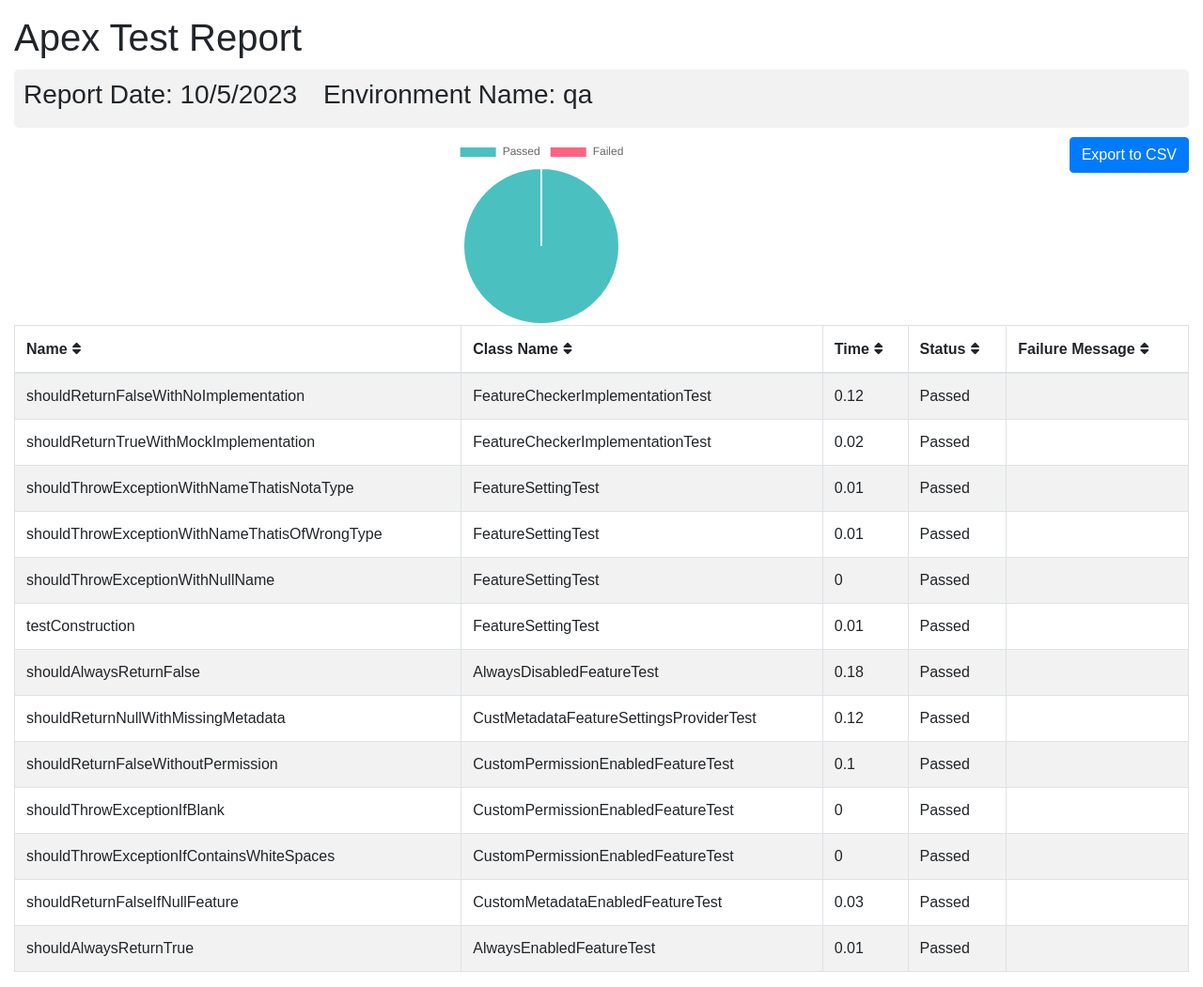
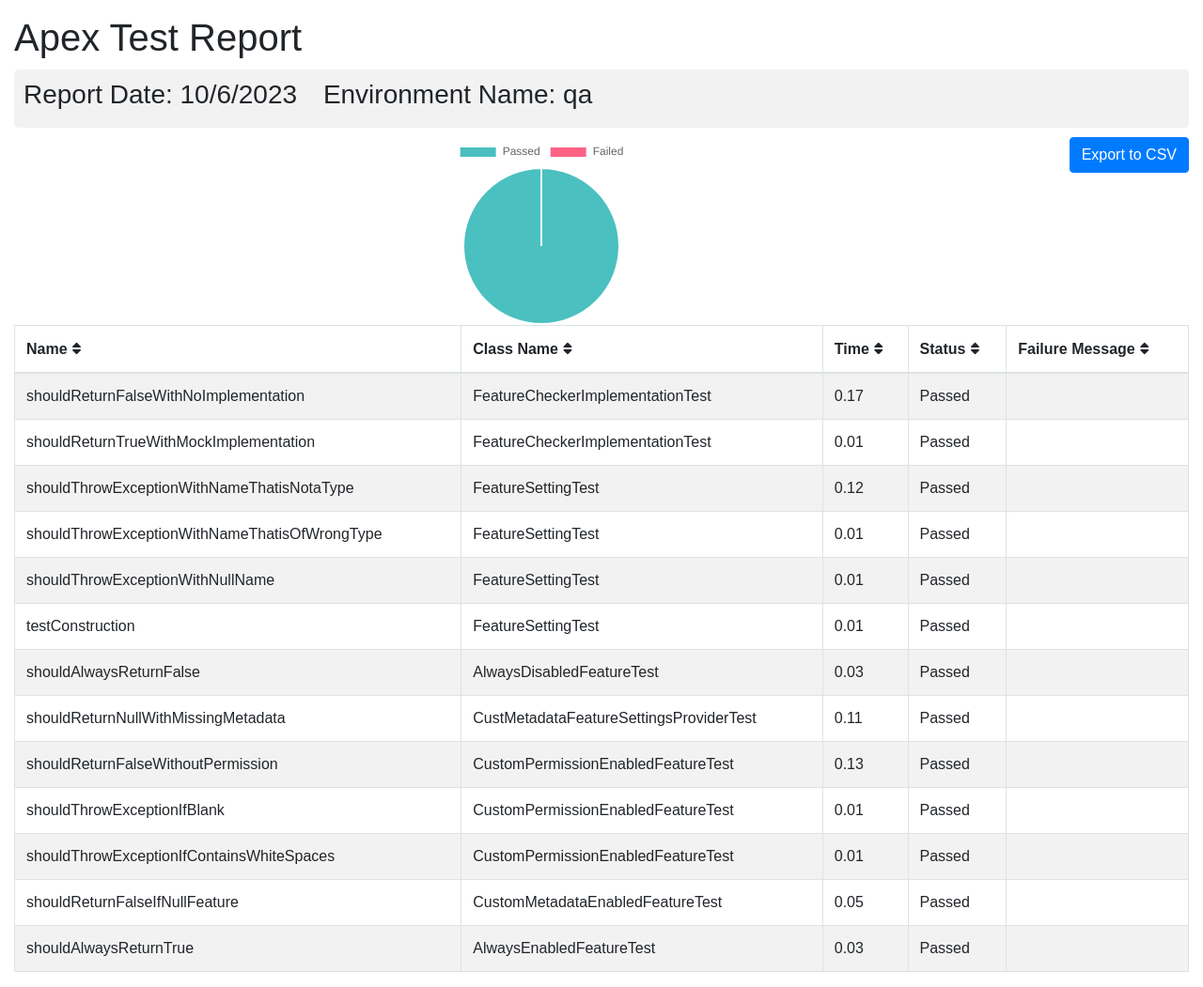
Before and after one commit to flxbl-io/sfops-dashboard, a Jekyll site: the page apextestResults/qa.html, which Jekyll copies as it is, in a window 1280 px wide. Shown: the whole page at 94% size. Built offline with Jekyll 4.4.1, drawn with Linux system fonts in a browser that asks for light colours.

Commit message:
updated test results of qa

```diff
--- a/apextestResults/qa.html
+++ b/apextestResults/qa.html
@@ -102,7 +102,7 @@
       <div class="container-fluid">
         <h1 class="mt-3">Apex Test Report</h1>
         <div class="info-card">
-        <h3>Report Date: 10/5/2023 <span style="margin-left: 20px;">Environment Name: qa</span></h3>
+        <h3>Report Date: 10/6/2023 <span style="margin-left: 20px;">Environment Name: qa</span></h3>
         </div>
         <button onclick="exportTableToCSV('testReport.csv')" class="btn btn-primary float-right">Export to CSV</button>
         <div id="chart-container">
@@ -123,21 +123,21 @@
         <tr>
           <td>shouldReturnFalseWithNoImplementation</td>
           <td>FeatureCheckerImplementationTest</td>
-          <td>0.12</td>
+          <td>0.17</td>
           <td>Passed</td>
           <td></td>
         </tr>
         <tr>
           <td>shouldReturnTrueWithMockImplementation</td>
           <td>FeatureCheckerImplementationTest</td>
-          <td>0.02</td>
+          <td>0.01</td>
           <td>Passed</td>
           <td></td>
         </tr>
         <tr>
           <td>shouldThrowExceptionWithNameThatisNotaType</td>
           <td>FeatureSettingTest</td>
-          <td>0.01</td>
+          <td>0.12</td>
           <td>Passed</td>
           <td></td>
         </tr>
@@ -151,7 +151,7 @@
         <tr>
           <td>shouldThrowExceptionWithNullName</td>
           <td>FeatureSettingTest</td>
-          <td>0</td>
+          <td>0.01</td>
           <td>Passed</td>
           <td></td>
         </tr>
@@ -165,49 +165,49 @@
         <tr>
           <td>shouldAlwaysReturnFalse</td>
           <td>AlwaysDisabledFeatureTest</td>
-          <td>0.18</td>
+          <td>0.03</td>
           <td>Passed</td>
           <td></td>
         </tr>
         <tr>
           <td>shouldReturnNullWithMissingMetadata</td>
           <td>CustMetadataFeatureSettingsProviderTest</td>
-          <td>0.12</td>
+          <td>0.11</td>
           <td>Passed</td>
           <td></td>
         </tr>
         <tr>
           <td>shouldReturnFalseWithoutPermission</td>
           <td>CustomPermissionEnabledFeatureTest</td>
-          <td>0.1</td>
+          <td>0.13</td>
           <td>Passed</td>
           <td></td>
         </tr>
         <tr>
           <td>shouldThrowExceptionIfBlank</td>
           <td>CustomPermissionEnabledFeatureTest</td>
-          <td>0</td>
+          <td>0.01</td>
           <td>Passed</td>
           <td></td>
         </tr>
         <tr>
           <td>shouldThrowExceptionIfContainsWhiteSpaces</td>
           <td>CustomPermissionEnabledFeatureTest</td>
-          <td>0</td>
+          <td>0.01</td>
           <td>Passed</td>
           <td></td>
         </tr>
         <tr>
           <td>shouldReturnFalseIfNullFeature</td>
           <td>CustomMetadataEnabledFeatureTest</td>
-          <td>0.03</td>
+          <td>0.05</td>
           <td>Passed</td>
           <td></td>
         </tr>
         <tr>
           <td>shouldAlwaysReturnTrue</td>
           <td>AlwaysEnabledFeatureTest</td>
-          <td>0.01</td>
+          <td>0.03</td>
           <td>Passed</td>
           <td></td>
         </tr>
```
